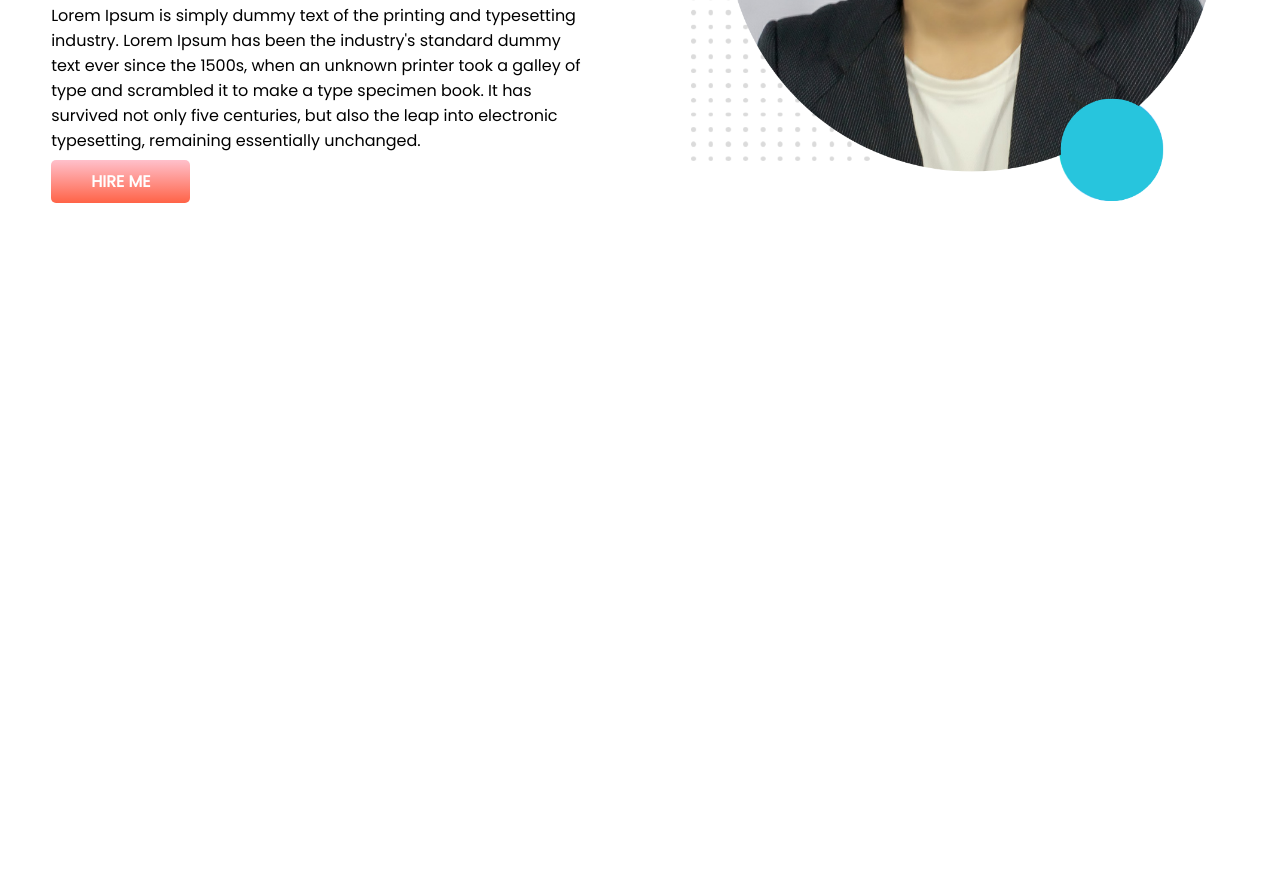
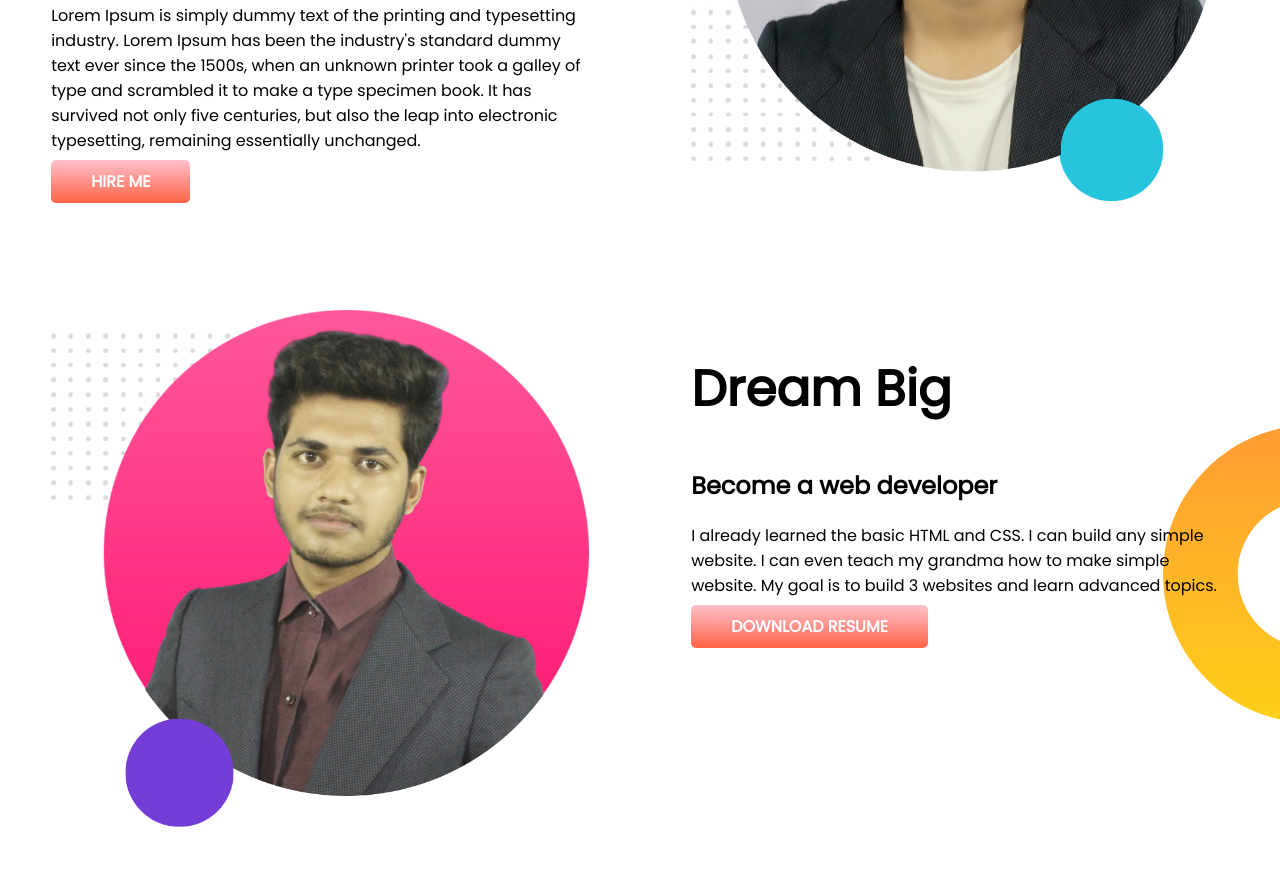
Before and after one commit to developerswadheen/developer-portfolio1, a plain HTML site: page index.html in a window 1280 px wide. Shown: the part 370-1258 px from the top of the page. Before the commit the page ends 800 px from the top, so only its background shows below. Drawn offline with Linux system fonts and the light colour scheme.

Commit message:
2nd sectioin add

```diff
--- a/index.html
+++ b/index.html
@@ -30,6 +30,21 @@
             <img src="images/sroy1.png" alt="">
         </div>
     </section>
+
+    <section class="dream-big">
+        <div class="half-wigth">
+            <img src="images/sroy.png" alt="">
+        </div>
+
+        <div class="half-wigth">
+            <h1>Dream Big</h1>
+            <h2>Become a web developer</h2>
+            <p>I already learned the basic HTML and CSS. I can build any simple website. I can even teach my grandma how
+                to make simple website. My goal is to build 3 websites and learn advanced topics.
+            </p>
+            <a class="link-button" target="_blank" href="#">DOWNLOAD RESUME</a>
+        </div>
+    </section>
 </body>
 
 </html>
--- a/style.css
+++ b/style.css
@@ -37,3 +37,9 @@ section {
     background-image: url(images/top-banner.png);
     background-repeat: no-repeat;
 }
+
+.dream-big {
+    background-image: url(images/dream-bg.png);
+    background-repeat: no-repeat;
+    background-position: right;
+}
```
